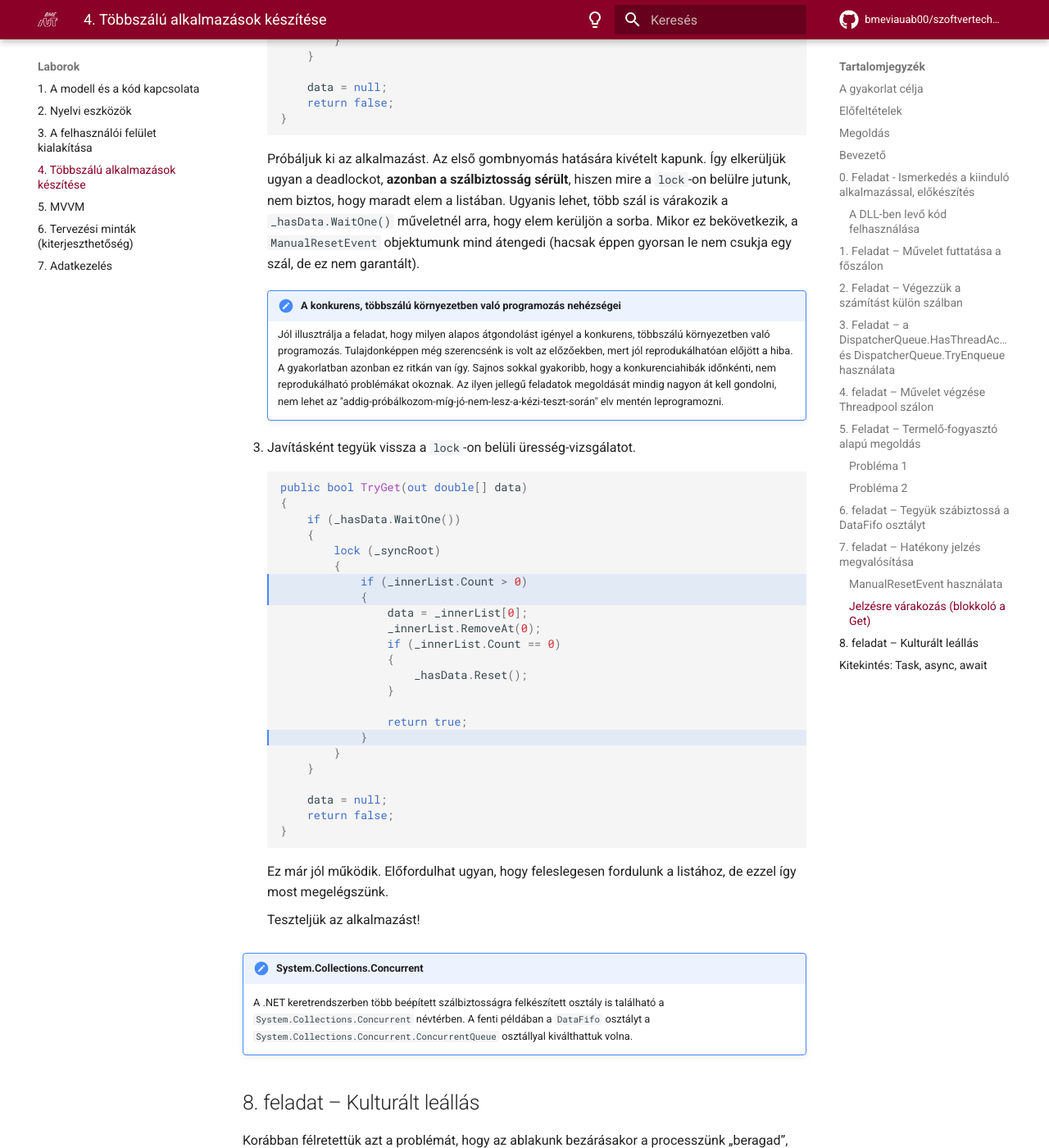
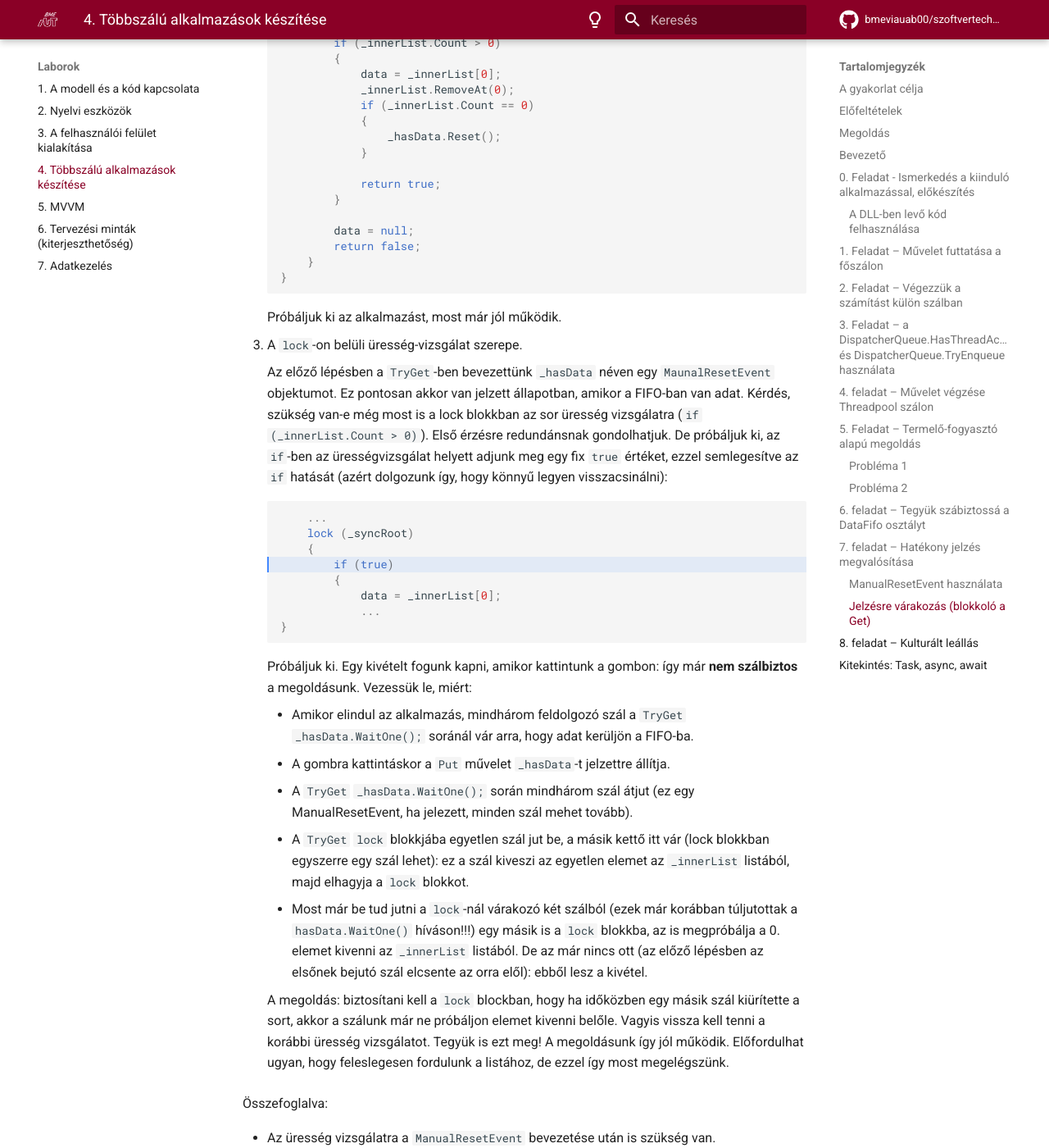
Before and after one commit to bmeviauab00/szoftvertechnikak, an MkDocs documentation site: the page built from docs/labor/4-tobbszalu/index.md, in a window 1280 px wide and 1400 px high, scrolled down 16558 px. Shown: the whole window at 82% size. Built offline with MkDocs 1.6.1 and Material for MkDocs 9.7.7, drawn with Linux system fonts in a browser that asks for light colours; emoji names are drawn with the system emoji font; comment, search, counter and statistics services are not loaded; the version menu is left out; some of the changed text lies outside the part shown.

Commit message:
Többszálú lab átstrukturálás

````diff
--- a/docs/labor/4-tobbszalu/index.md
+++ b/docs/labor/4-tobbszalu/index.md
@@ -448,26 +448,32 @@
 
 Az előző pontban megoldottuk a jelzést, ám ez önmagában nem sokat ér, hiszen nem várakoznak rá. Ennek megvalósítása jön most.
 
-1. Módosítsuk a metódust az alábbiak szerint: kidobjuk az üresség vizsgálatot és az eseményre való várakozással pótoljuk.
+1. Módosítsuk a metódust az alábbiak szerint: szúrjuk be a `_hasData` eseményre várakozást.
 
     ```cs hl_lines="5"
     public bool TryGet(out double[] data)
     {
         lock (_syncRoot)
         {
-            if (_hasData.WaitOne())
-            {
+            _hasData.WaitOne();
+
+            if (_innerList.Count > 0)
                 // ...
     ```
 
-    !!! note "A WaitOne művelet visszatérési értékének vizsgálata"
-        A `WaitOne` művelet egy `bool` értékkel tér vissza, mely igaz, ha a `WaitOne` paraméterében megadott időkorlát előtt jelzett állapotba kerül az esemény (ill. ennek megfelelően hamis, ha lejárt az időkorlát). A példánkban nem adtunk meg időkorlátot paraméterben, mely végtelen időkorlát alkalmazását jelenti. Ennek megfelelően felesleges is az `if` feltételvizsgálat, hiszen esetünkben a `WaitOne()` mindig igaz értékkel tér vissza. Ez egyetlen ok, amiért mégis éltünk feltételvizsgálattal: így a követketkező és egy későbbi feladatnál kisebb átalakításra lesz majd szükség.
+    !!! note "A WaitOne művelet visszatérési értéke"
+        A `WaitOne` művelet egy `bool` értékkel tér vissza, mely igaz, ha a `WaitOne` paraméterében megadott időkorlát előtt jelzett állapotba kerül az esemény (ill. ennek megfelelően hamis, ha lejárt az időkorlát). A példánkban nem adtunk meg időkorlátot paraméterben, mely végtelen időkorlát alkalmazását jelenti. Ennek megfelelően nem is vizsgáljuk a visszatérési értékét (mert végtelen ideig vár jelzésre).
 
 2. Ezzel a `Thread.Sleep` a `WorkerThread`-ben feleslegessé vált, kommentezzük ki!
 
-    A fenti megoldás futtatásakor azt tapasztaljuk, hogy az alkalmazásunk felülete az első gombnyomást követően befagy. Az előző megoldásunkban ugyanis egy amatőr hibát követtünk el. A lock-olt kódrészleten belül várakozunk a `_hasData` jelzésére, így a főszálnak lehetősége sincs arra, hogy a `Put` műveletben (egy szintén `lock`-kal védett részen belül) jelzést küldjön `_hasData`-val. **Gyakorlatilag egy holtpont (deadlock) helyzet alakult ki.**
+    A fenti megoldás futtatásakor azt tapasztaljuk, hogy az alkalmazásunk felülete az első gombnyomást követően befagy. Az előző megoldásunkban ugyanis egy amatőr hibát követtünk el. A lock-olt kódrészleten belül várakozunk a `_hasData` jelzésére, így a főszálnak lehetősége sincs arra, hogy a `Put` műveletben (egy szintén `lock`-kal védett részen belül) jelzést küldjön `_hasData`-val. **Gyakorlatilag egy holtpont (deadlock) helyzet alakult ki**. Fontos, hogy a kódot nézve gondoljuk át részleteiben:
 
-    Próbálkozhatnánk egy időkorlát megadásával (ms) a várakozásnál:
+    * A `TryGet`-ben az egyik munkaszál (mely bejutott a `lock` blokkba a három közül), a `_hasData.WaitOne()` sorban arra vár, hogy a fő szál `Put`-ban a `_hasData`-t jelzettbe állítsa.
+    * A `Put`-ban a `lock` sorban fő szál arra vár, hogy az előző pontban említett munkaszál a `TryGet`-ben kilépjen a `lock` blokkból.
+
+    Kölcsönösen egymásra várnak végtelen ideig, ez a holtpont/deadlock klasszikus esete.
+
+    Próbálkozhatnánk egy időkorlát megadásával (ms) a várakozásnál (ez nem kell megvalósítani):
 
     ```cs
     if (_hasData.WaitOne(100))
@@ -475,14 +481,16 @@
 
     Ez önmagában sem lenne elegáns megoldás, ráadásul a folyamatosan pollozó munkaszálak jelentősen kiéheztetnék a Put-ot hívó szálat! Helyette, az elegáns és követendő minta az, hogy lock-on belül kerüljük a blokkolva várakozást.
 
-    Valódi javításként cseréljük meg a `lock`-ot és a `WaitOne`-t, illetve a `WaitOne` paraméter eltávolításával szüntessük meg a várakozási időkorlátot:
+    Javításként cseréljük meg a `lock`-ot és a `WaitOne`-t:
 
     ```cs hl_lines="3-6"
     public bool TryGet(out double[] data)
     {
-        if (_hasData.WaitOne())
+        _hasData.WaitOne();
+
+        lock (_syncRoot)
         {
-            lock (_syncRoot)
+            if (_innerList.Count > 0)
             {
                 data = _innerList[0];
                 _innerList.RemoveAt(0);
@@ -493,50 +501,47 @@
 
                 return true;
             }
+
+            data = null;
+            return false;
         }
-
-        data = null;
-        return false;
     }
     ```
 
-    Próbáljuk ki az alkalmazást. Az első gombnyomás hatására kivételt kapunk. Így elkerüljük ugyan a deadlockot, **azonban a szálbiztosság sérült**, hiszen mire a `lock`-on belülre jutunk, nem biztos, hogy maradt elem a listában. Ugyanis lehet, több szál is várakozik a `_hasData.WaitOne()` műveletnél arra, hogy elem kerüljön a sorba. Mikor ez bekövetkezik, a `ManualResetEvent` objektumunk mind átengedi (hacsak éppen gyorsan le nem csukja egy szál, de ez nem garantált).
+    Próbáljuk ki az alkalmazást, most már jól működik.
 
-    !!! note "A konkurens, többszálú környezetben való programozás nehézségei"
-        Jól illusztrálja a feladat, hogy milyen alapos átgondolást igényel a konkurens, többszálú környezetben való programozás. Tulajdonképpen még szerencsénk is volt az előzőekben, mert jól reprodukálhatóan előjött a hiba. A gyakorlatban azonban ez ritkán van így. Sajnos sokkal gyakoribb, hogy a konkurenciahibák időnkénti, nem reprodukálható problémákat okoznak. Az ilyen jellegű feladatok megoldását mindig nagyon át kell gondolni, nem lehet az "addig-próbálkozom-míg-jó-nem-lesz-a-kézi-teszt-során" elv mentén leprogramozni.
+3. A `lock`-on belüli üresség-vizsgálat szerepe.
 
+    Az előző lépésben a `TryGet`-ben bevezettünk `_hasData` néven egy `MaunalResetEvent` objektumot. Ez pontosan akkor van jelzett állapotban, amikor a FIFO-ban van adat. Kérdés, szükség van-e még most is a lock blokkban az sor üresség vizsgálatra (`if (_innerList.Count > 0)`). Első érzésre redundánsnak gondolhatjuk. De próbáljuk ki, az `if`-ben az ürességvizsgálat helyett adjunk meg egy fix `true` értéket, ezzel semlegesítve az `if` hatását (azért dolgozunk így, hogy könnyű legyen visszacsinálni):
 
-3. Javításként tegyük vissza a `lock`-on belüli üresség-vizsgálatot.
-
-    ```cs hl_lines="7-8 17"
-    public bool TryGet(out double[] data)
-    {
-        if (_hasData.WaitOne())
+    ```cs hl_lines="4"
+        ...
+        lock (_syncRoot)
         {
-            lock (_syncRoot)
+            if (true)
             {
-                if (_innerList.Count > 0)
-                {
-                    data = _innerList[0];
-                    _innerList.RemoveAt(0);
-                    if (_innerList.Count == 0)
-                    {
-                        _hasData.Reset();
-                    }
-
-                    return true;
-                }
-            }
-        }
-
-        data = null;
-        return false;
+                data = _innerList[0];
+                ...
     }
     ```
 
-    Ez már jól működik. Előfordulhat ugyan, hogy feleslegesen fordulunk a listához, de ezzel így most megelégszünk.
+    Próbáljuk ki. Egy kivételt fogunk kapni, amikor kattintunk a gombon: így már **nem szálbiztos** a megoldásunk. Vezessük le, miért:
 
-    Teszteljük az alkalmazást!
+    * Amikor elindul az alkalmazás, mindhárom feldolgozó szál a `TryGet` `_hasData.WaitOne();` soránál vár arra, hogy adat kerüljön a FIFO-ba.
+    * A gombra kattintáskor a `Put` művelet `_hasData`-t jelzettre állítja.
+    * A `TryGet` `_hasData.WaitOne();` során mindhárom szál átjut (ez egy ManualResetEvent, ha jelezett, minden szál mehet tovább).
+    * A `TryGet` `lock` blokkjába egyetlen szál jut be, a másik kettő itt vár (lock blokkban egyszerre egy szál lehet): ez a szál kiveszi az egyetlen elemet az `_innerList` listából, majd elhagyja a `lock` blokkot.
+    * Most már be tud jutni a `lock`-nál várakozó két szálból (ezek már korábban túljutottak a `hasData.WaitOne()` híváson!!!) egy másik is a `lock` blokkba, az is megpróbálja a 0. elemet kivenni az `_innerList` listából. De az már nincs ott (az előző lépésben az elsőnek bejutó szál elcsente az orra elől): ebből lesz a kivétel.
+
+    A megoldás: biztosítani kell a `lock` blockban, hogy ha időközben egy másik szál kiürítette a sort, akkor a szálunk már ne próbáljon elemet kivenni belőle. Vagyis vissza kell tenni a korábbi üresség vizsgálatot. Tegyük is ezt meg! A megoldásunk így jól működik. Előfordulhat ugyan, hogy feleslegesen fordulunk a listához, de ezzel így most megelégszünk.
+
+Összefoglalva:
+
+* Az üresség vizsgálatra a `ManualResetEvent` bevezetése után is szükség van.
+* A `ManualResetEvent` az a célja, hogy feleslegesen ne pollozzuk gyakran a sort, ha az üres, vagyis az ún. aktív várakozást kerüljük el a segítségével.
+
+!!! note "A konkurens, többszálú környezetben való programozás nehézségei"
+    Jól illusztrálja a feladat, hogy milyen alapos átgondolást igényel a konkurens, többszálú környezetben való programozás. Tulajdonképpen még szerencsénk is volt az előzőekben, mert jól reprodukálhatóan előjött a hiba. A gyakorlatban azonban ez ritkán van így. Sajnos sokkal gyakoribb, hogy a konkurenciahibák időnkénti, nem reprodukálható problémákat okoznak. Az ilyen jellegű feladatok megoldását mindig nagyon át kell gondolni, nem lehet az "addig-próbálkozom-míg-jó-nem-lesz-a-kézi-teszt-során" elv mentén leprogramozni.
 
 !!! note "System.Collections.Concurrent"
     A .NET keretrendszerben több beépített szálbiztosságra felkészített osztály is található a `System.Collections.Concurrent` névtérben. A fenti példában a `DataFifo` osztályt a `System.Collections.Concurrent.ConcurrentQueue` osztállyal kiválthattuk volna.
````
